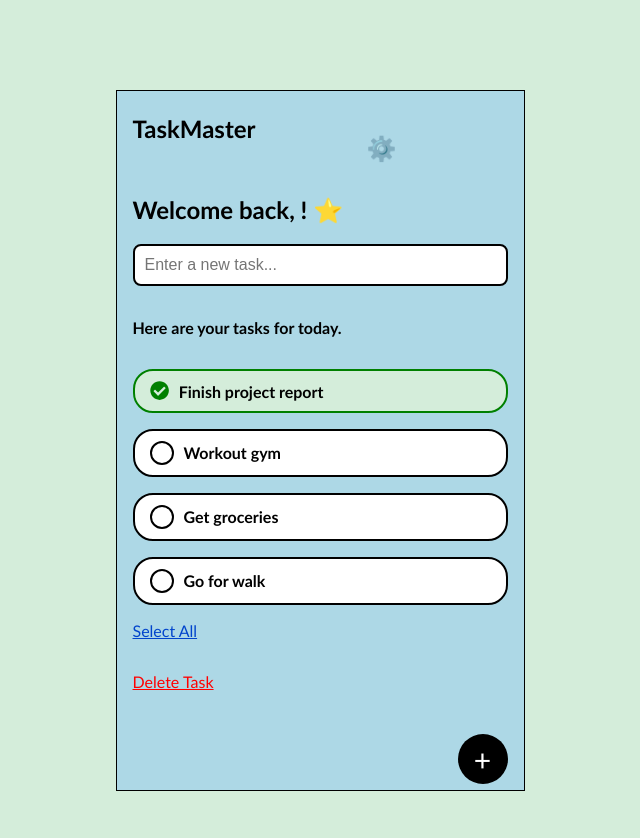
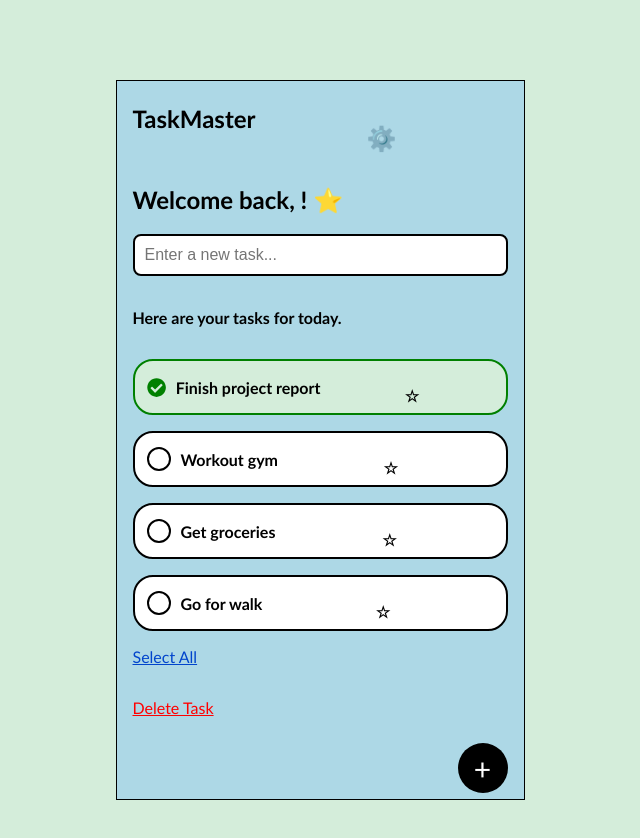
Before and after one commit to matthewlukyanov2/Task-Master, a React (Create React App) app in the folder taskmaster-app/: page /dashboard in a window 1280 px wide. Shown: the top 838 px of the page, without its empty margins (320-960 px from the left). Built offline with nearby package versions, Linux system fonts and the light colour scheme.

Commit message:
added final comments and fixed priority star feature

```diff
--- a/taskmaster-app/src/contexts/SettingsContext.js
+++ b/taskmaster-app/src/contexts/SettingsContext.js
@@ -4,6 +4,8 @@ import React, { createContext, useState, useContext, useEffect } from "react";
 const SettingsContext = createContext();
 
 // Provider component
+// This component wraps around the part of the app that needs access to the context
+// It provides the context value to all its children
 export const SettingsProvider = ({ children }) => {
   const [yellowMode, setYellowMode] = useState(() => {
     const saved = localStorage.getItem("yellowMode");
--- a/taskmaster-app/src/pages/AccountSettings.js
+++ b/taskmaster-app/src/pages/AccountSettings.js
@@ -5,6 +5,7 @@ import '../styles/Settings.css';
 import { FaEdit } from 'react-icons/fa';
 import { getAuth, signOut, deleteUser } from "firebase/auth";
 
+// AccountSettings component responsible for displaying and managing user account settings.
 const AccountSettings = () => {
   const navigate = useNavigate();
 
--- a/taskmaster-app/src/pages/Dashboard.js
+++ b/taskmaster-app/src/pages/Dashboard.js
@@ -5,18 +5,16 @@ import { FaCog, FaCheckCircle } from "react-icons/fa";
 import { getAuth } from "firebase/auth";
 import { useSettings } from "../contexts/SettingsContext";
 
+// Dashboard component responsible for displaying the dashboard of the application, where users can manage their tasks.
 const Dashboard = () => {
     const navigate = useNavigate();
     const [isDeleteMode, setIsDeleteMode] = useState(false);
-    const [message, setMessage] = useState(""); // for showing feedback
+    const [message, setMessage] = useState("");
     const [fadeOut, setFadeOut] = useState(false);
     const [username, setUsername] = useState('');
     const { yellowMode, fontStyle } = useSettings();
 
-
-
-
-    // Load from localStorage or use default
+    // Load saved data from localStorage or set default tasks
   const getInitialTasks = () => {
     const saved = localStorage.getItem("tasks");
     return saved ? JSON.parse(saved) : [
@@ -27,9 +25,11 @@ const Dashboard = () => {
     ];
   };
 
+  // Set initial state based on saved values
   const [tasks, setTasks] = useState(getInitialTasks);
   const [newTaskText, setNewTaskText] = useState("");
 
+  // Load username from Firebase Auth
   useEffect(() => {
     const auth = getAuth();
   const currentUser = auth.currentUser;
@@ -64,7 +64,8 @@ const Dashboard = () => {
   }, [message]);
 
 
-  // Toggle completed status
+  // toggleTask function to mark tasks as completed or not
+  // called when a task is clicked
   const toggleTask = (id) => {
     const updatedTasks = tasks.map(task =>
       task.id === id ? { ...task, completed: !task.completed } : task
@@ -72,6 +73,17 @@ const Dashboard = () => {
     setTasks(updatedTasks);
   };
 
+  // togglePriority function to mark tasks as priority or not
+  // toggles the priority state of a task when the star button is clicked
+  const togglePriority = (id) => {
+    const updatedTasks = tasks.map(task =>
+        task.id === id ? { ...task, priority: !task.priority } : task
+    );
+    setTasks(updatedTasks);
+};
+
+  // toggleAllTasks function to mark all tasks as completed or not
+  // checks if all tasks are completed and toggles their state
   const toggleAllTasks = () => {
     const allCompleted = tasks.every(task => task.completed);
     const updatedTasks = tasks.map(task => ({
@@ -81,15 +93,20 @@ const Dashboard = () => {
     setTasks(updatedTasks);
   };
 
+  // Check if all tasks are completed
+  // this is used to prevent adding new tasks if all existing tasks are completed
   const allTasksCompleted = tasks.length > 0 && tasks.every(task => task.completed);
 
+  // addTask function to add a new task to the list
+  // it checks if the task limit is reached and if the input is not empty
   const addTask = () => {
         if (tasks.length >= 6 || newTaskText.trim() === "") return;
 
         const newTask = {
           id: Date.now(),
           text: newTaskText.trim(),
-          completed: false
+          completed: false,
+          priority: false,
         };
 
         setTasks([...tasks, newTask]);
@@ -97,7 +114,7 @@ const Dashboard = () => {
       };
 
 
-
+ // render the dashboard component
   return (
     <div className="dashboard-container">
       <div
@@ -174,6 +191,30 @@ const Dashboard = () => {
                 />
               )}
               {task.text}
+              {/* Priority star button */}
+              <button
+                                onClick={(e) => {
+                                    e.stopPropagation();
+                                    togglePriority(task.id);
+                                }}
+                                style={{
+                                  marginLeft: "auto",
+    background: "none",
+    border: "none",
+    cursor: "pointer",
+    fontSize: "1rem",
+    padding: 0,
+    display: "inline-flex",
+    alignItems: "center",
+    justifyContent: "center",
+    height: "auto",
+    width: "auto",
+    lineHeight: 1,
+    flexShrink: 0,
+                                }}
+                            >
+                                {task.priority ? "⭐" : "☆"}
+                            </button>
             </div>
           ))}
         </div>
--- a/taskmaster-app/src/pages/Home.js
+++ b/taskmaster-app/src/pages/Home.js
@@ -2,6 +2,7 @@ import React from 'react';
 import { useNavigate } from 'react-router-dom';
 import '../styles/Home.css';
 
+// Home component responsible for displaying the home page of the application where users can log in or register.
 function Home() {
   const navigate = useNavigate();
 
--- a/taskmaster-app/src/pages/NotificationPreferences.js
+++ b/taskmaster-app/src/pages/NotificationPreferences.js
@@ -18,6 +18,8 @@ function NotificationPreferences() {
   const settings = getInitialSettings();
 
   // Set initial state based on saved values
+  // Using nullish coalescing operator (??) to set default values
+  // If localStorage is empty, use default values
   const [dailyNotifications, setDailyNotifications] = useState(
     settings.dailyNotifications ?? true
   );
@@ -35,6 +37,7 @@ function NotificationPreferences() {
   );
 
   // Save to localStorage whenever settings change
+  // Using useEffect to save settings to localStorage
   useEffect(() => {
     const settings = {
       dailyNotifications,
--- a/taskmaster-app/src/styles/Dashboard.css
+++ b/taskmaster-app/src/styles/Dashboard.css
@@ -1,3 +1,4 @@
+
 .dashboard-container {
     background: #d4edda;
     height: 100vh;
@@ -34,7 +35,7 @@
     background-color: white;
     border: 2px solid black;
     border-radius: 20px;
-    padding: 10px 15px;
+    padding: 8px 12px;
     display: flex;
     align-items: center;
     gap: 10px;
@@ -42,6 +43,10 @@
     width: 100%;
   box-sizing: border-box;
   transition: background-color 0.3s, transform 0.2s, box-shadow 0.3s;
+  display: flex;
+  align-items: center;
+  justify-content: flex-start;
+  gap: 10px;
   }
 
   .task-item.completed {
@@ -93,6 +98,6 @@
   }
 
   .task-item.important {
-    background-color: #fff8dc; /* Light gold background */
+    background-color: #fff8dc;
     border-left: 5px solid gold;
   }
--- a/taskmaster-app/src/styles/Login.css
+++ b/taskmaster-app/src/styles/Login.css
@@ -55,7 +55,7 @@
     border-radius: 5px;
   }
 
-  /* Password Field (with eye toggle) */
+  /* Password Field  */
   .password-field {
     display: flex;
     align-items: center;
```
